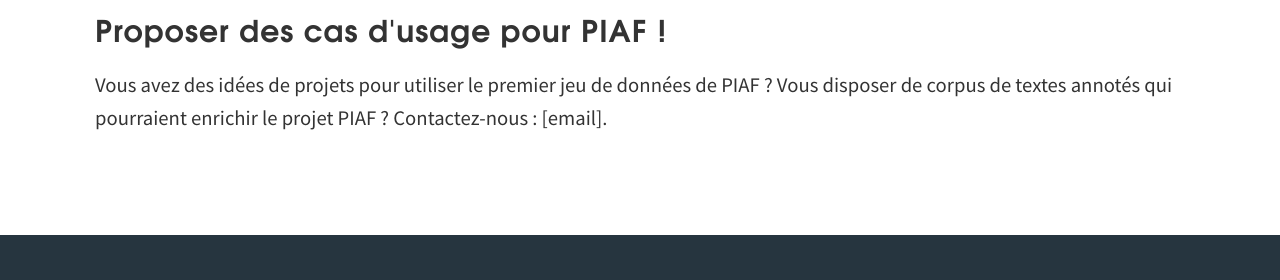
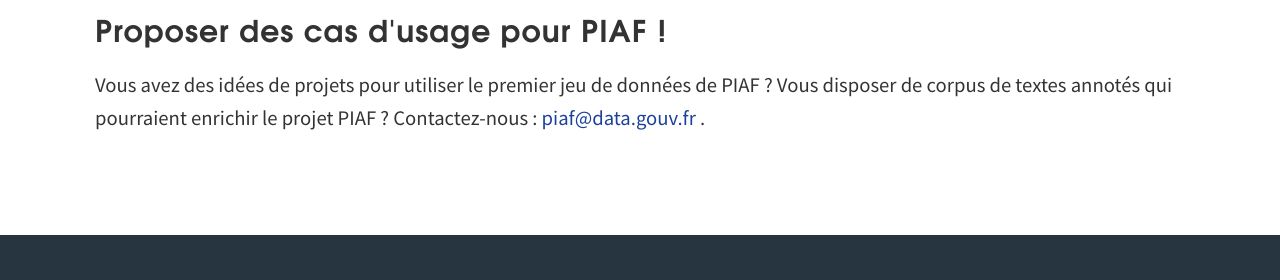
Before and after one commit to etalab/piaf-site, a Jekyll site: the page built from candidature-defi.html, in a window 1280 px wide. Shown: the part 612-892 px from the top of the page. Built offline with Jekyll 4.4.1, drawn with Linux system fonts in a browser that asks for light colours; nearby versions of some CDN libraries; some web fonts are replaced; library files that are not in the unit come from our copies.

Commit message:
Update candidature-defi.html
Adds email adress.

```diff
--- a/candidature-defi.html
+++ b/candidature-defi.html
@@ -14,7 +14,7 @@
 
 	    <h2>Proposer des cas d'usage pour PIAF !</h2>
 
-	    <p>Vous avez des idées de projets pour utiliser le premier jeu de données de PIAF ? Vous disposer de corpus de textes annotés qui pourraient enrichir le projet PIAF ? Contactez-nous : [email]. </p>
+	    <p>Vous avez des idées de projets pour utiliser le premier jeu de données de PIAF ? Vous disposer de corpus de textes annotés qui pourraient enrichir le projet PIAF ? Contactez-nous : <a href="mailto:piaf@data.gouv.fr"> piaf@data.gouv.fr </a>. </p>
 
 
 	    <div class='four spacing'></div>
```
